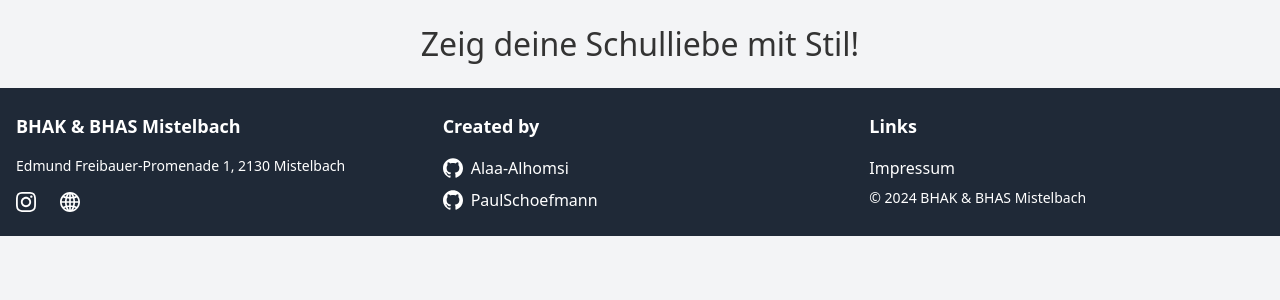
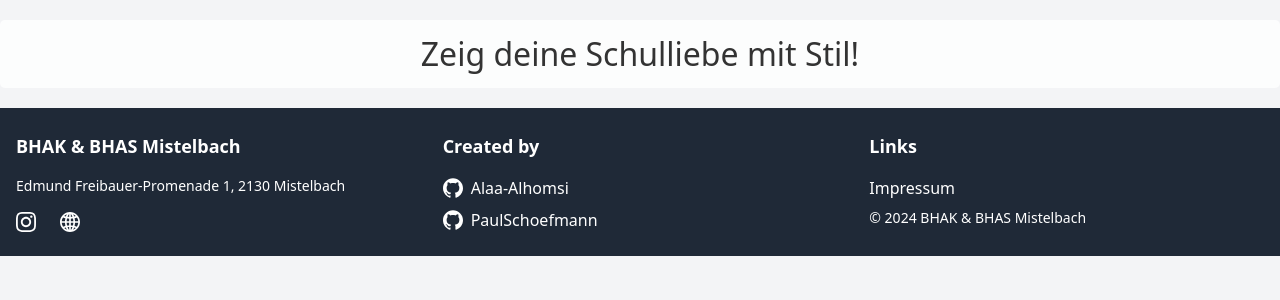
Before and after one commit to Alaa-Alhomsi/school-merch-shop, a PHP site: page / in a window 1280 px wide. Shown: the part 64-364 px from the top of the page. Run offline with PHP 8.4, Linux system fonts and the light colour scheme; data that the repository does not hold is empty; a stand-in replaces the project's code that opens the database connection.

Commit message:
index update v2

```diff
--- a/index.php
+++ b/index.php
@@ -30,6 +30,8 @@ $randomSlogan = $slogans[array_rand($slogans)];
             max-width: 100%;
             margin: auto;
             overflow: hidden;
+            border-radius: 10px;
+            box-shadow: 0 4px 20px rgba(0, 0, 0, 0.1);
         }
 
         .slides {
@@ -38,11 +40,13 @@ $randomSlogan = $slogans[array_rand($slogans)];
             width: 100%;
             height: 400px;
             object-fit: cover;
+            border-radius: 10px;
         }
 
         .slideshow-container img {
             width: 100%;
             height: auto;
+            border-radius: 10px;
         }
 
         .fade {
@@ -59,6 +63,9 @@ $randomSlogan = $slogans[array_rand($slogans)];
             font-size: 2rem;
             margin: 20px 0;
             color: #333;
+            background-color: rgba(255, 255, 255, 0.8);
+            padding: 10px;
+            border-radius: 5px;
         }
     </style>
 </head>
```
